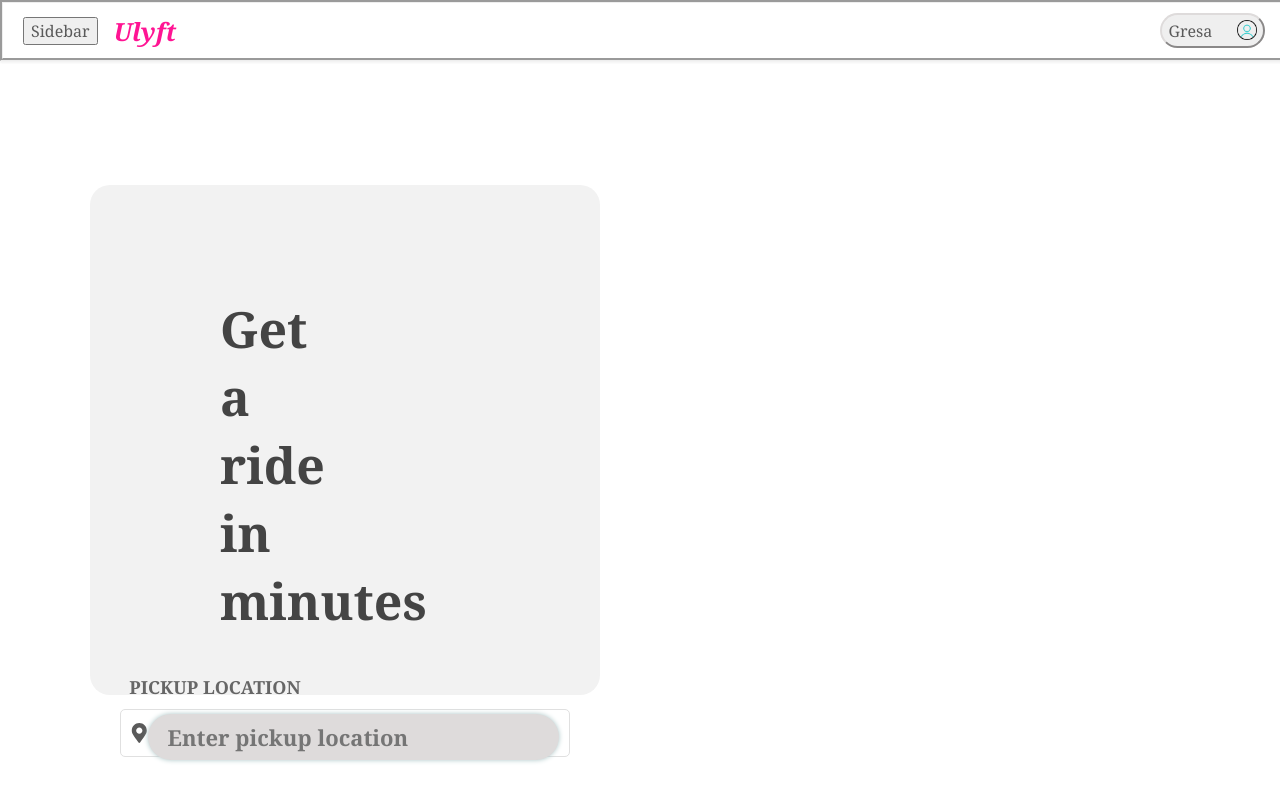
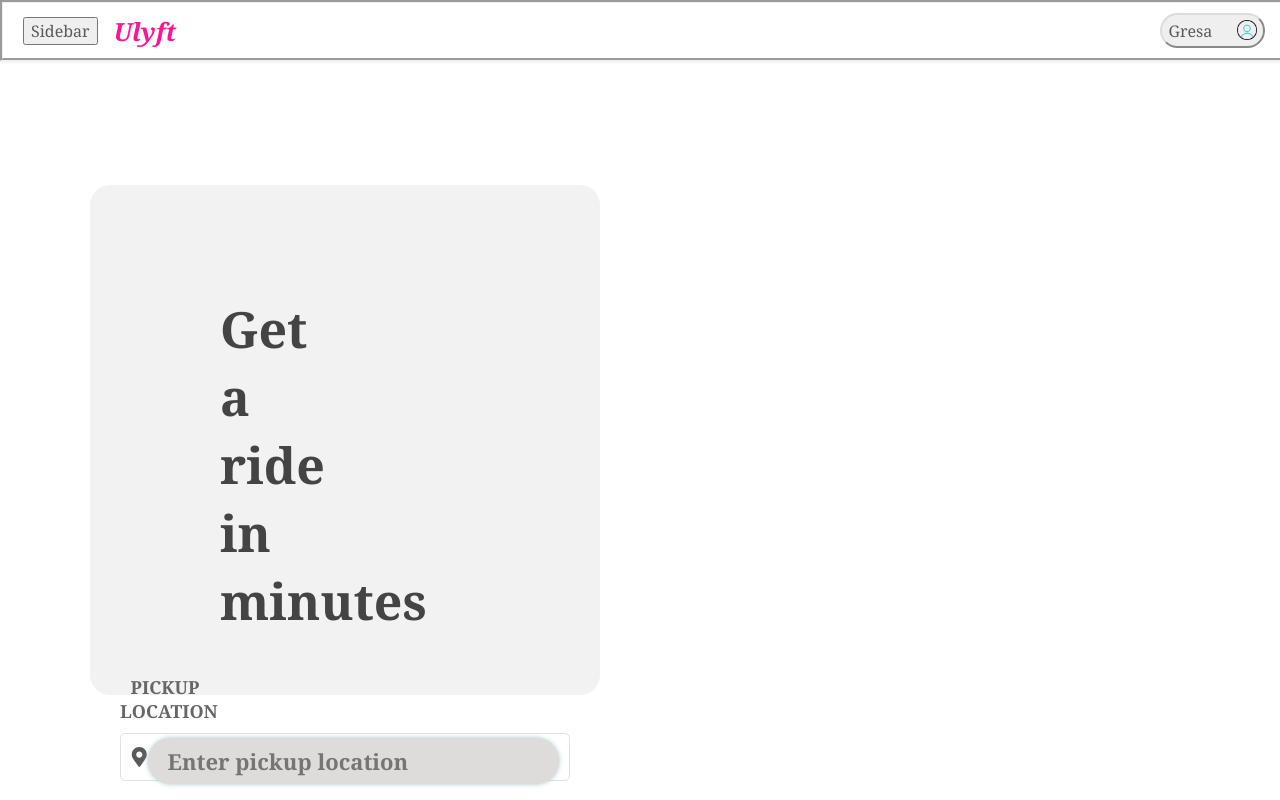
Before and after one commit to IsmailiGresa/DS_Grupi13, a React (Vite) app in the folder reapp/reapp/vite-project/: page /Mainride in a window 1280 px wide. Shown: the top 800 px of the page. Built offline with nearby package versions, Linux system fonts and the light colour scheme.

Commit message:
Update styles.css

```diff
--- a/reapp/reapp/vite-project/src/Pages/styles.css
+++ b/reapp/reapp/vite-project/src/Pages/styles.css
@@ -475,5 +475,5 @@ input:checked{
     background-color: rgb(56, 86, 92);
 }
 label{
-    margin-right: 260px;
+    margin-right: 360px;
 }
```
